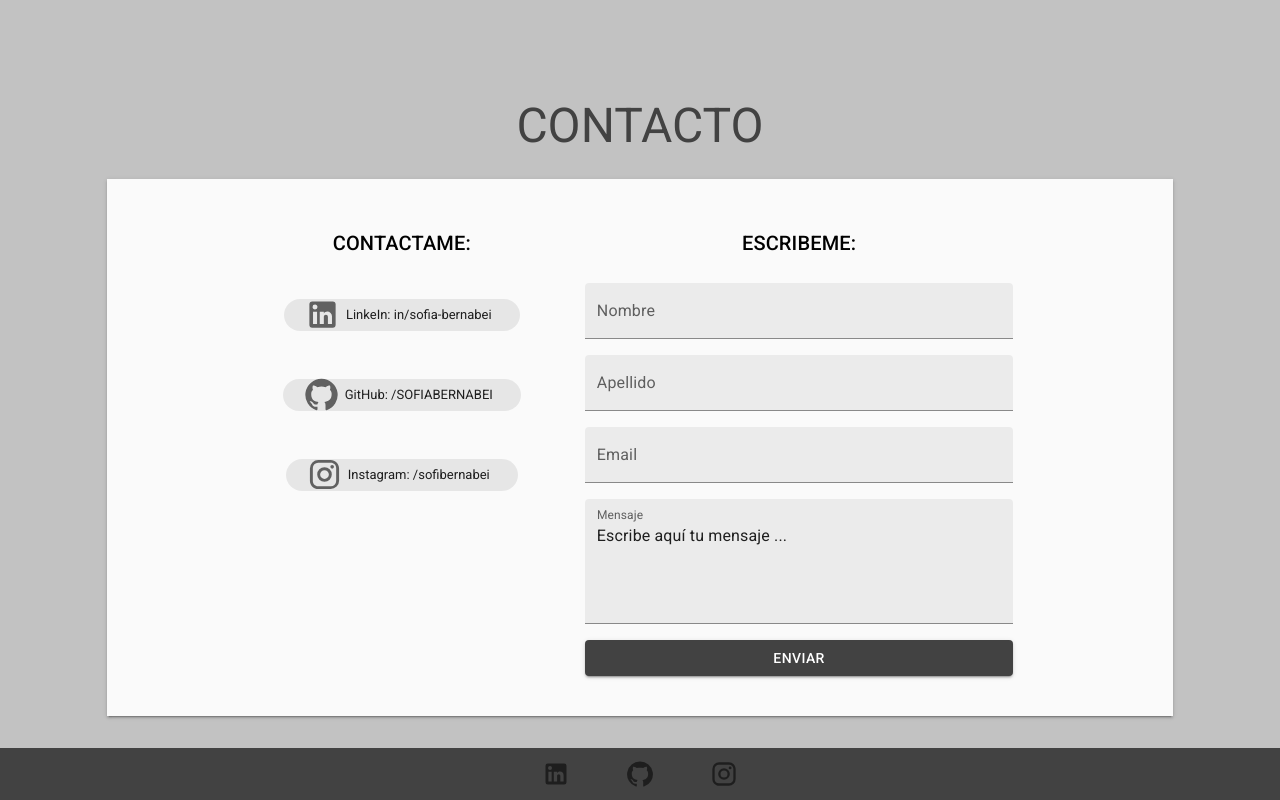
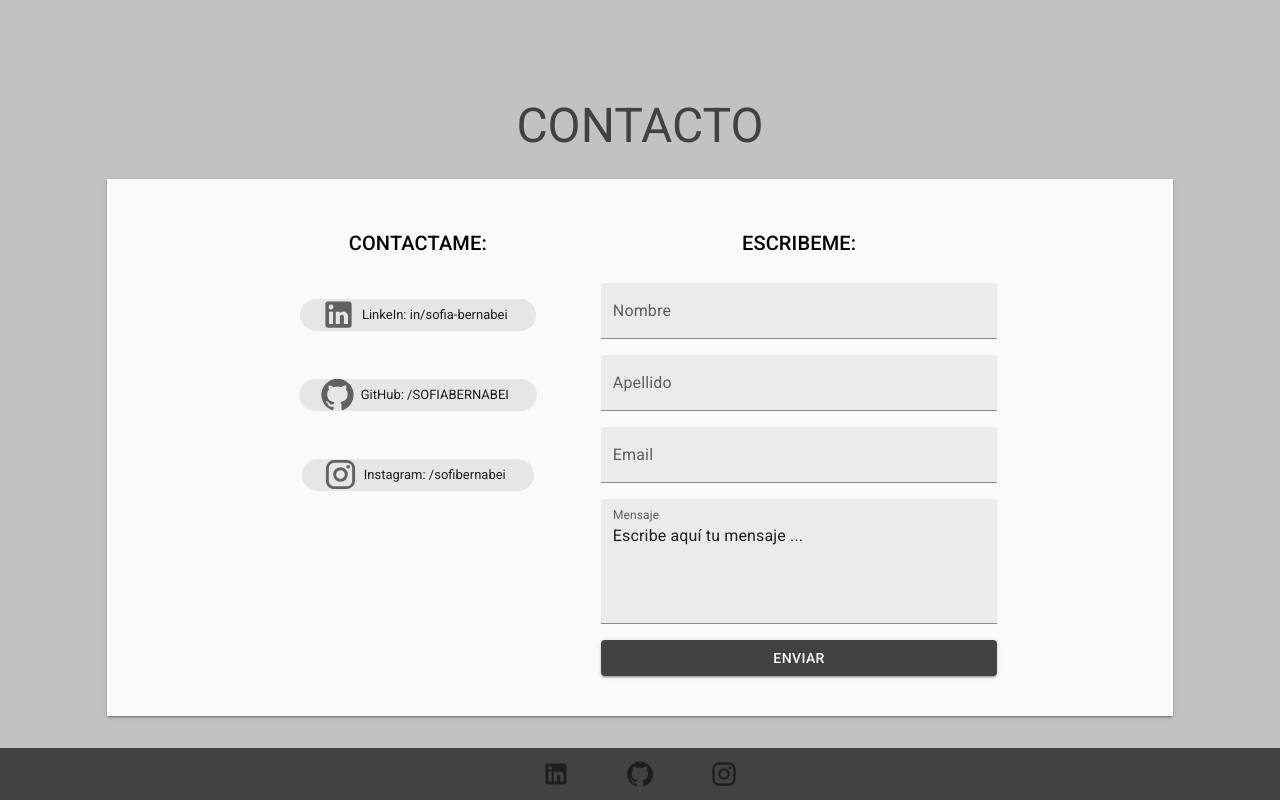
Before and after one commit to SOFIABERNABEICEJAS/Porfolio-SB, a React (Create React App) app: page / in a window 1280 px wide. Shown: the part 2463-3263 px from the top of the page. Built offline with nearby package versions, Linux system fonts and the light colour scheme.

Commit message:
formulario

```diff
--- a/src/componentes/Contacto.js
+++ b/src/componentes/Contacto.js
@@ -8,6 +8,7 @@ import Chip from "@mui/material/Chip";
 import GitHubIcon from "@mui/icons-material/GitHub";
 import LinkedInIcon from "@mui/icons-material/LinkedIn";
 import InstagramIcon from "@mui/icons-material/Instagram";
+import FormControl from "@mui/material/FormControl";
 
 const Contacto = () => {
 	return (
@@ -128,14 +129,11 @@ const Contacto = () => {
 						/>
 					</Link>
 				</Grid>
-				<Grid
+				<Grid xs={12} md={5} lg={5} xl={5}>
+					<FormControl
 						component="form"
 						action="https://formsubmit.co/sofiabernabeicejas@gmail.com"
 						method="POST"
-					xs={12}
-					md={5}
-					lg={5}
-					xl={5}
 						sx={{
 							display: "flex",
 							flexDirection: "column",
@@ -154,6 +152,7 @@ const Contacto = () => {
 						>
 							ESCRIBEME:
 						</Typography>
+
 						<TextField
 							name="Nombre"
 							id="filled-basic"
@@ -202,6 +201,7 @@ const Contacto = () => {
 						>
 							Enviar
 						</Button>
+					</FormControl>
 				</Grid>
 			</Grid>
 		</Grid>
```
Lines whose indentation alone changed are shown as unchanged.
